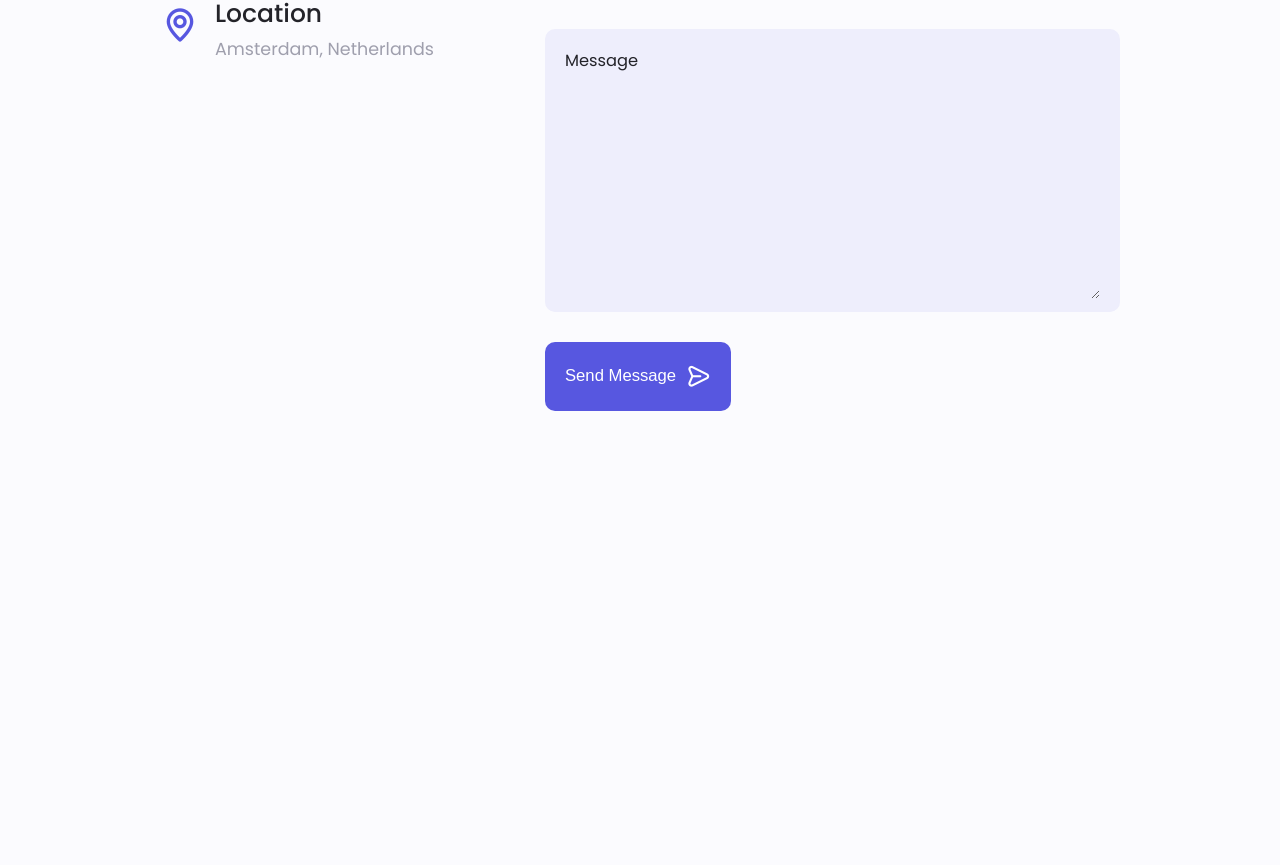
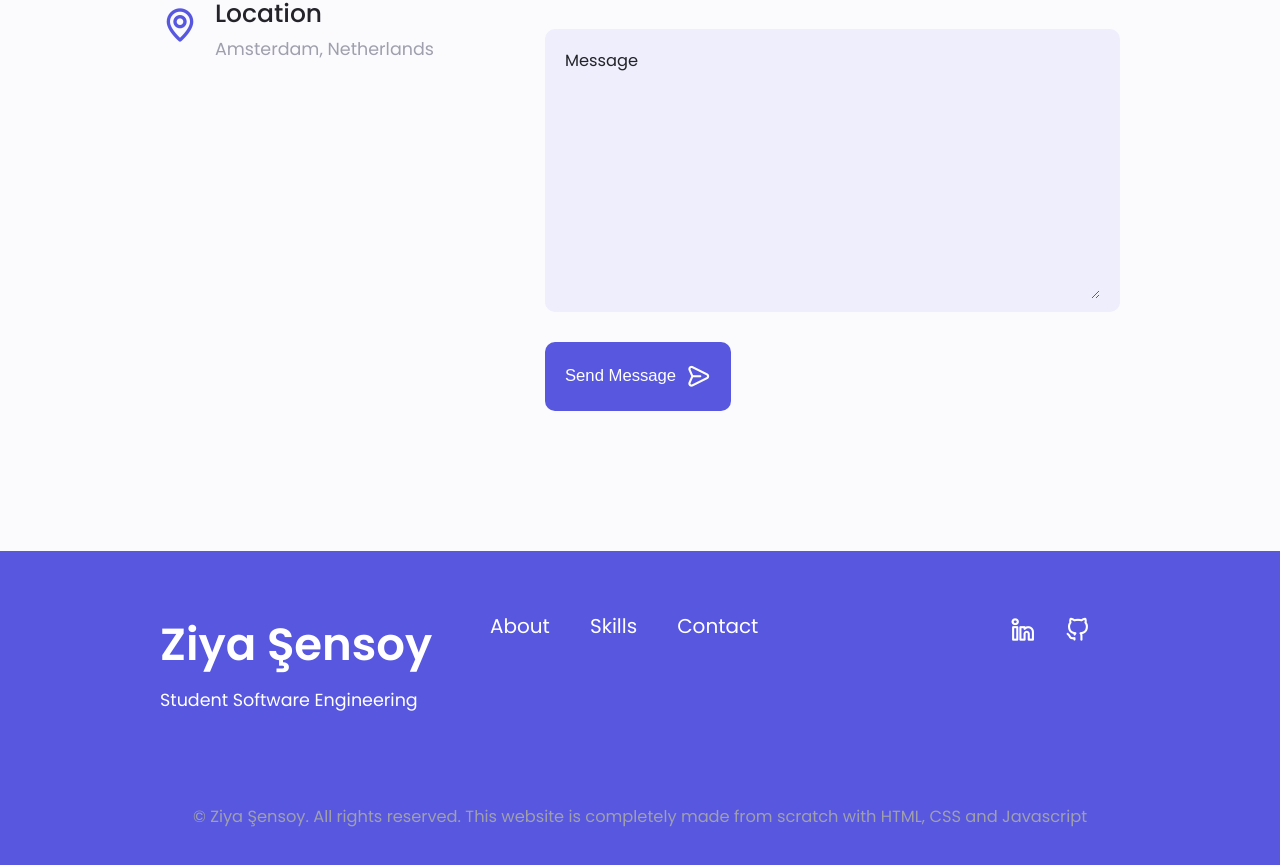
Before and after one commit to ziyasensoy/Portfolio, a Nuxt app: page / in a window 1280 px wide. Shown: the part 3185-4050 px from the top of the page. Before the commit the page ends 3696 px from the top, so only its background shows below. Built offline with nearby package versions, Linux system fonts and the light colour scheme.

Commit message:
feat: added footer

```diff
--- /dev/null
+++ b/app/components/Footer.vue
@@ -0,0 +1,53 @@
+<template>
+  <footer class="footer">
+    <div class="footer_bg">
+      <div class="footer_container container grid">
+        <div>
+          <h1 class="footer_title">Ziya Şensoy</h1>
+          <span class="footer_subtitle">Student Software Engineering</span>
+        </div>
+
+        <ul class="footer_links">
+          <li>
+            <a href="#about" class="footer_link">About</a>
+          </li>
+          <li>
+            <a href="#skills" class="footer_link">Skills</a>
+          </li>
+          <li>
+            <a href="#contact" class="footer_link">Contact</a>
+          </li>
+        </ul>
+
+        <div class="footer_socials">
+          <a
+            href="https://www.linkedin.com/in/ziyasensoy/"
+            target="_blank"
+            class="footer_social"
+          >
+            <i class="uil uil-linkedin-alt"></i>
+          </a>
+          <!-- <a
+              href="https://twitter.com/ziyasensoy"
+              target="_blank"
+              class="footer_social"
+            >
+              <i class="uil uil-twitter-alt"></i>
+            </a> -->
+          <a
+            href="https://github.com/ziyasensoy"
+            target="_blank"
+            class="footer_social"
+          >
+            <i class="uil uil-github-alt"></i>
+          </a>
+        </div>
+      </div>
+
+      <p class="footer_copy">
+        &#169; Ziya Şensoy. All rights reserved. This website is completely made
+        from scratch with HTML, CSS and Javascript
+      </p>
+    </div>
+  </footer>
+</template>
--- a/app/pages/index.vue
+++ b/app/pages/index.vue
@@ -5,5 +5,6 @@
         <About />
         <Skills />
         <Contact />
+        <Footer />
     </div>
 </template>
```
